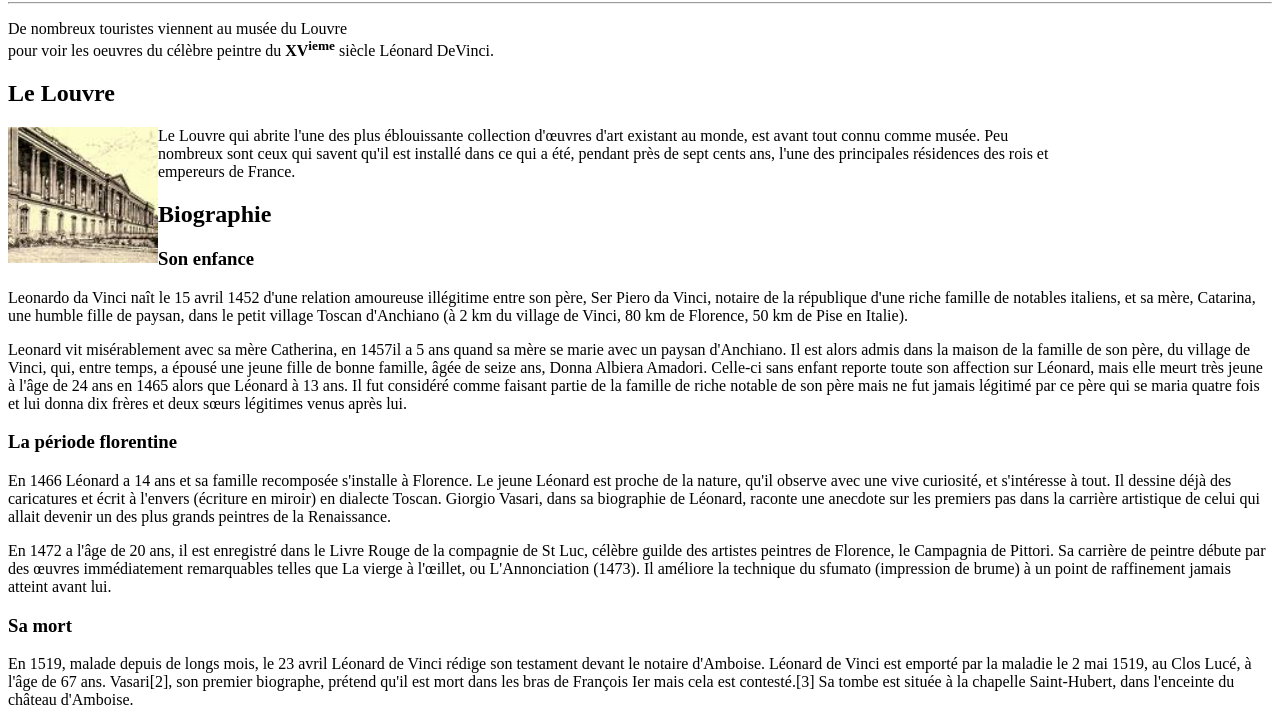
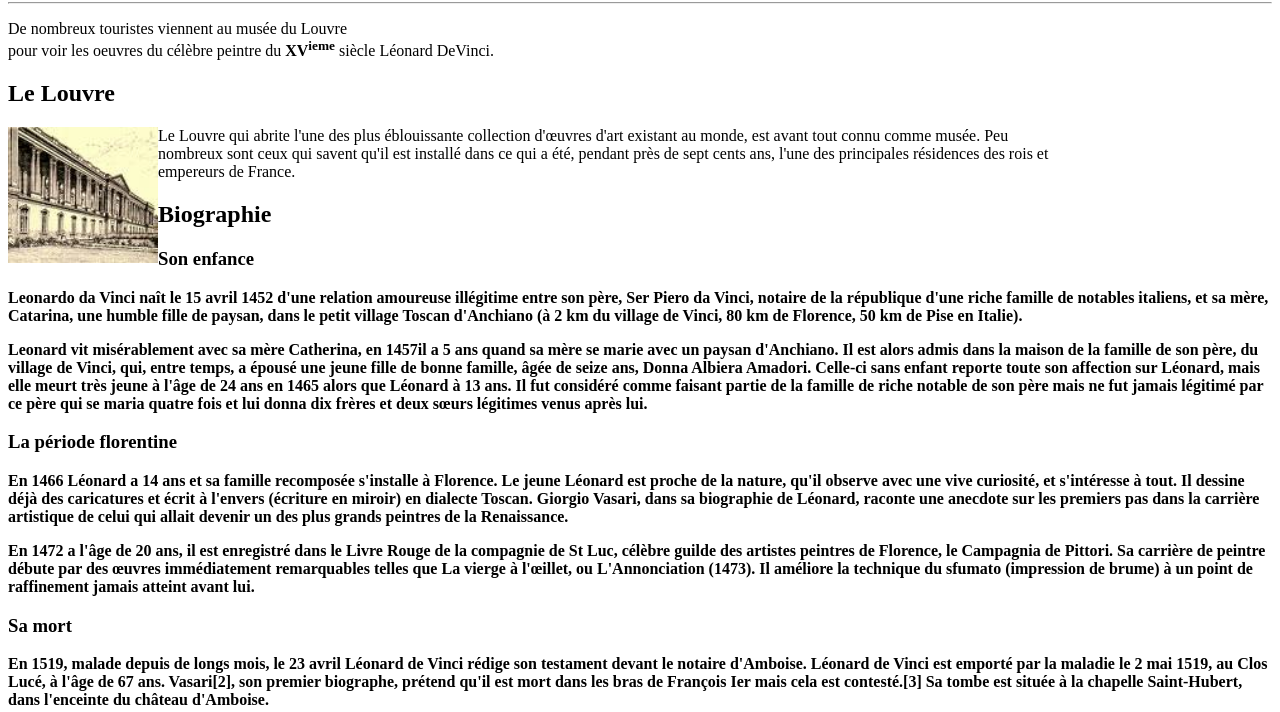
Before and after one commit to nadj851/simpleprojet, a plain HTML site: page index.html in a window 1280 px wide. Shown: the part 88-800 px from the top of the page. Drawn offline with Linux system fonts and the light colour scheme.

Commit message:
modification de la mise en forme  mot leonardo  sur la page index

```diff
--- a/index.html
+++ b/index.html
@@ -28,7 +28,7 @@
 
 
 
-<p>Leonardo da Vinci naît le 15 avril 1452 d'une relation amoureuse illégitime entre son père, Ser Piero da Vinci, notaire de la république d'une riche famille de notables italiens, et sa mère, Catarina, une humble fille de paysan, dans le petit village Toscan d'Anchiano (à 2 km du village de Vinci, 80 km de Florence, 50 km de Pise en Italie).</p>
+<p><b>Leonardo<b> da Vinci naît le 15 avril 1452 d'une relation amoureuse illégitime entre son père, Ser Piero da Vinci, notaire de la république d'une riche famille de notables italiens, et sa mère, Catarina, une humble fille de paysan, dans le petit village Toscan d'Anchiano (à 2 km du village de Vinci, 80 km de Florence, 50 km de Pise en Italie).</p>
 
 <p>Leonard vit misérablement avec sa mère Catherina, en 1457il a 5 ans quand sa mère se marie avec un paysan d'Anchiano. Il est alors admis dans la maison de la famille de son père, du village de Vinci, qui, entre temps, a épousé une jeune fille de bonne famille, âgée de seize ans, Donna Albiera Amadori. Celle-ci sans enfant reporte toute son affection sur Léonard, mais elle meurt très jeune à l'âge de 24 ans en 1465 alors que Léonard à 13 ans. Il fut considéré comme faisant partie de la famille de riche notable de son père mais ne fut jamais légitimé par ce père qui se maria quatre fois et lui donna dix frères et deux sœurs légitimes venus après lui.</p>
 
```
